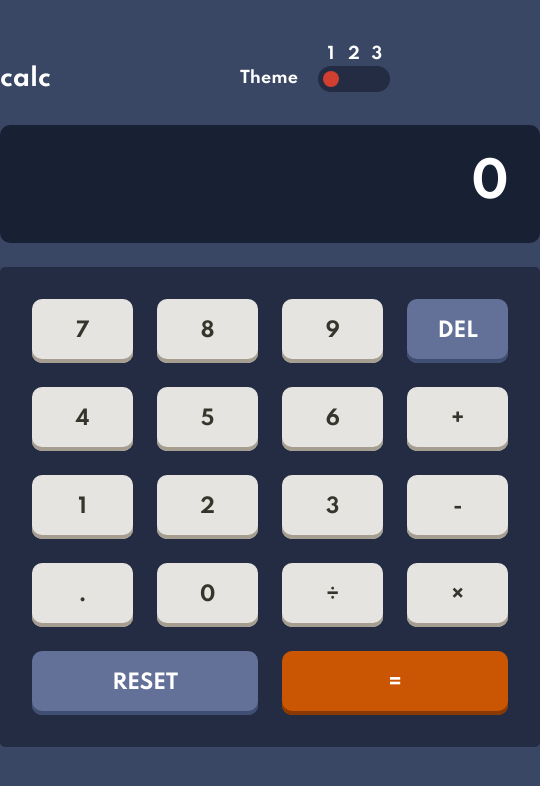
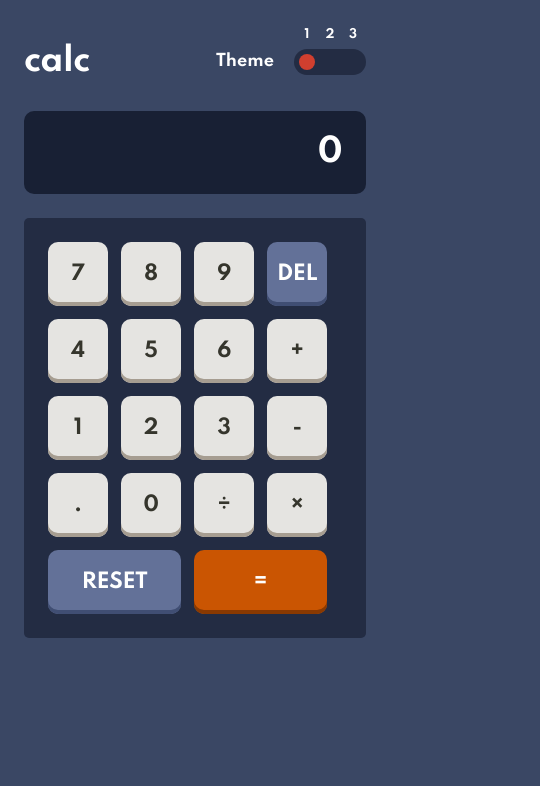
Before and after one commit to imonaar/calculator, a website built with Parcel: page src/index.html in a window 390 px wide. Shown: the whole page, 540 px wide, since content can reach past the window. Built offline with nearby package versions, Linux system fonts and the light colour scheme.

Commit message:
mobile styles

```diff
--- a/src/styles/_globals.scss
+++ b/src/styles/_globals.scss
@@ -49,10 +49,15 @@ body {
   font-family: "Spartan", sans-serif;
 
   padding-top: 4rem;
+  padding-inline: 1.5rem;
 
   color: var(--text-1);
 
-  &.them-1 {
+  @include mobile {
+    padding-block: 2.75rem;
+  }
+
+  &.theme-1 {
     --main-bg: hsl(222, 26%, 31%);
     --display-bg: hsl(224, 36%, 15%);
     --keypad-bg: hsl(223, 31%, 20%);
--- a/src/styles/_header.scss
+++ b/src/styles/_header.scss
@@ -5,6 +5,12 @@
     display: flex;
     justify-content: space-between;
     align-items: center;
+
+    h1 {
+      font-size: 2rem;
+      line-height: 35px;
+      letter-spacing: -0.53px;
+    }
 
     div {
       display: flex;
@@ -34,6 +40,7 @@
   &::before {
     content: "1";
     position: absolute;
+    font-size: 12px;
 
     top: -26px;
     left: 50%;
@@ -74,7 +81,6 @@ input[type="radio"] {
   transition: opacity 0.5s ease;
   opacity: 0.3;
   cursor: pointer;
-
 }
 
 .custom-radio-button input:checked {
--- a/src/styles/_main.scss
+++ b/src/styles/_main.scss
@@ -16,6 +16,12 @@
   text-align: right;
   max-width: 33.75rem;
   overflow: hidden;
+
+  @include mobile{
+    font-size: 2rem;
+    line-height: 35px;
+    padding: 1.5rem;
+  }
 }
 
 .calculator__keys {
@@ -28,6 +34,15 @@
   background-color: var(--keypad-bg);
   border-radius: 0.3125rem;
 
+  @include mobile {
+    grid-template-columns: repeat(4, 3.75rem);
+    grid-template-rows: repeat(5, 4rem);
+    gap: 0.8125rem;
+    font-size: 1.75rem;
+    line-height: 1.9375rem;
+    padding: 1.5rem;
+  }
+
   button {
     &.reset-span {
       grid-column: 1 / span 2;
--- /dev/null
+++ b/src/styles/_mixins.scss
@@ -0,0 +1,10 @@
+@mixin mobile {
+  @media (max-width: 599px) {
+    @content;
+  }
+}
+@mixin desktop {
+  @media (min-width: 600px) {
+    @content;
+  }
+}
--- a/src/styles/styles.scss
+++ b/src/styles/styles.scss
@@ -1,3 +1,4 @@
+@import "mixins";
 @import "globals";
 @import "main";
 @import "header";
```
